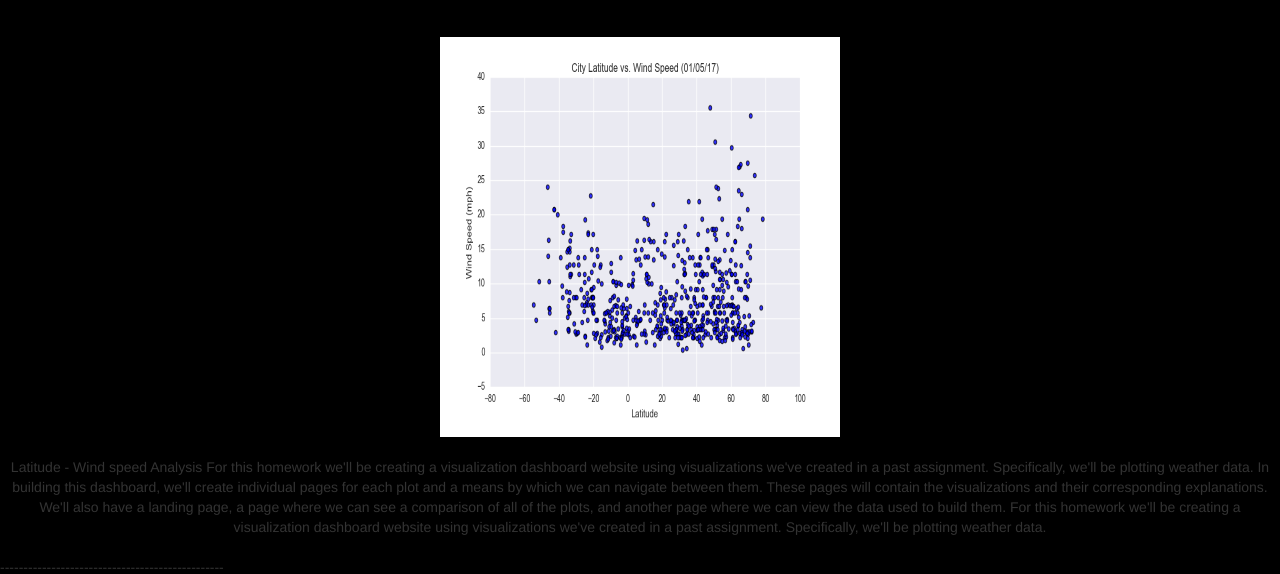
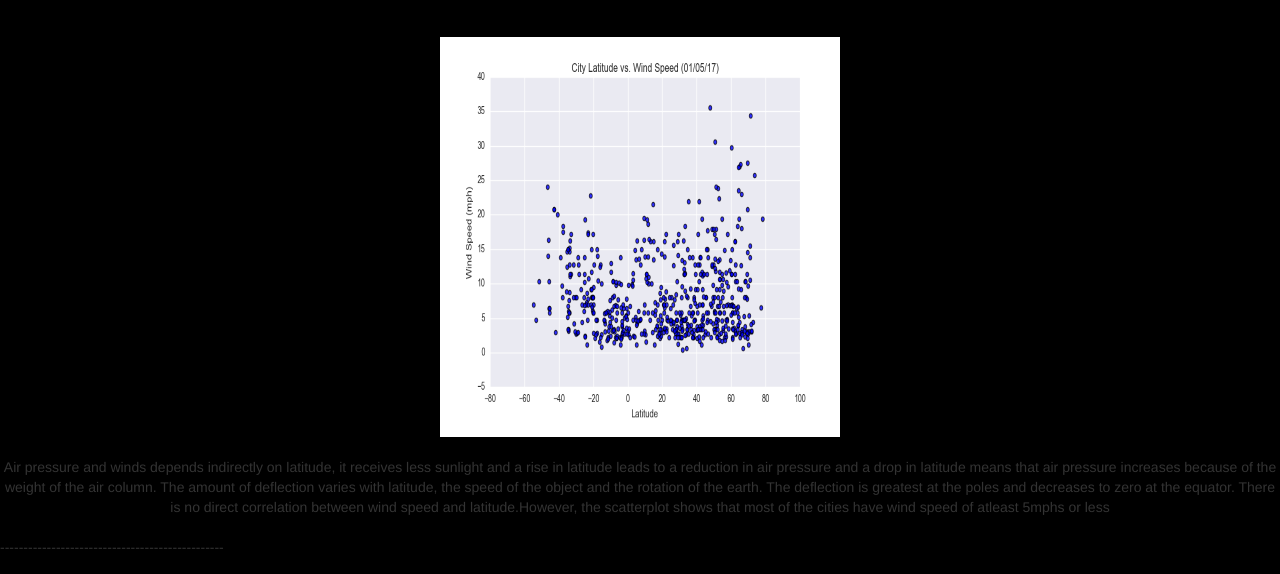
Before and after one commit to prakriti01/prakriti01.github.io, a plain HTML site: page windspeed4.html in a window 1280 px wide. Shown: the part 226-800 px from the top of the page. Drawn offline with nearby package versions, Linux system fonts and the light colour scheme.

Commit message:
final commit

```diff
--- a/windspeed4.html
+++ b/windspeed4.html
@@ -83,17 +83,12 @@
                     <center><br>------------------------------------------------------------------------------------------------</br></center>
                     <br>     </br>
                     <center><img src="Fig4.png" alt="Italian Trulli" style="width:400px;height:400px"></center>
-                    <center><br>Latitude - Wind speed Analysis
-                            For this homework we'll be creating a visualization dashboard website using visualizations we've created in a past assignment.
-                            Specifically, we'll be plotting weather data.
-                            In building this dashboard, we'll create individual pages for each plot and a means by which we can navigate between them.
-                            These pages will contain the visualizations and their corresponding explanations.
-                            We'll also have a landing page, a page where we can see a comparison of all of the plots, and another page
-                            where we can view the data used to build them.
-                            For this homework we'll be creating a visualization dashboard website using visualizations we've created in a past assignment.
-                            Specifically, we'll be plotting weather data.
-
-                    </br></center>
+                    <center><br>Air pressure and winds depends indirectly on latitude, it receives less sunlight and a rise in latitude leads to a reduction in air pressure
+                                and a drop in latitude means that air pressure increases because of the weight of the air column.
+                                The amount of deflection varies with latitude, the speed of the object and the rotation of the earth.
+                                The deflection is greatest at the poles and decreases to zero at the equator.
+                                There is no direct correlation between wind speed and latitude.However, the scatterplot
+                                shows that most of the cities have wind speed of atleast 5mphs or less </br></center>
 
                     <br>------------------------------------------------</br>
                     <br><a href="Cloudiness3.html">Citi latitude v/s cloudiness </a></br>
```
Also changed, not shown: Cloudiness3.html (+1 -11 lines), humidity2.html (+5 -3 lines), maximum temprature1.html (+3 -4 lines).
